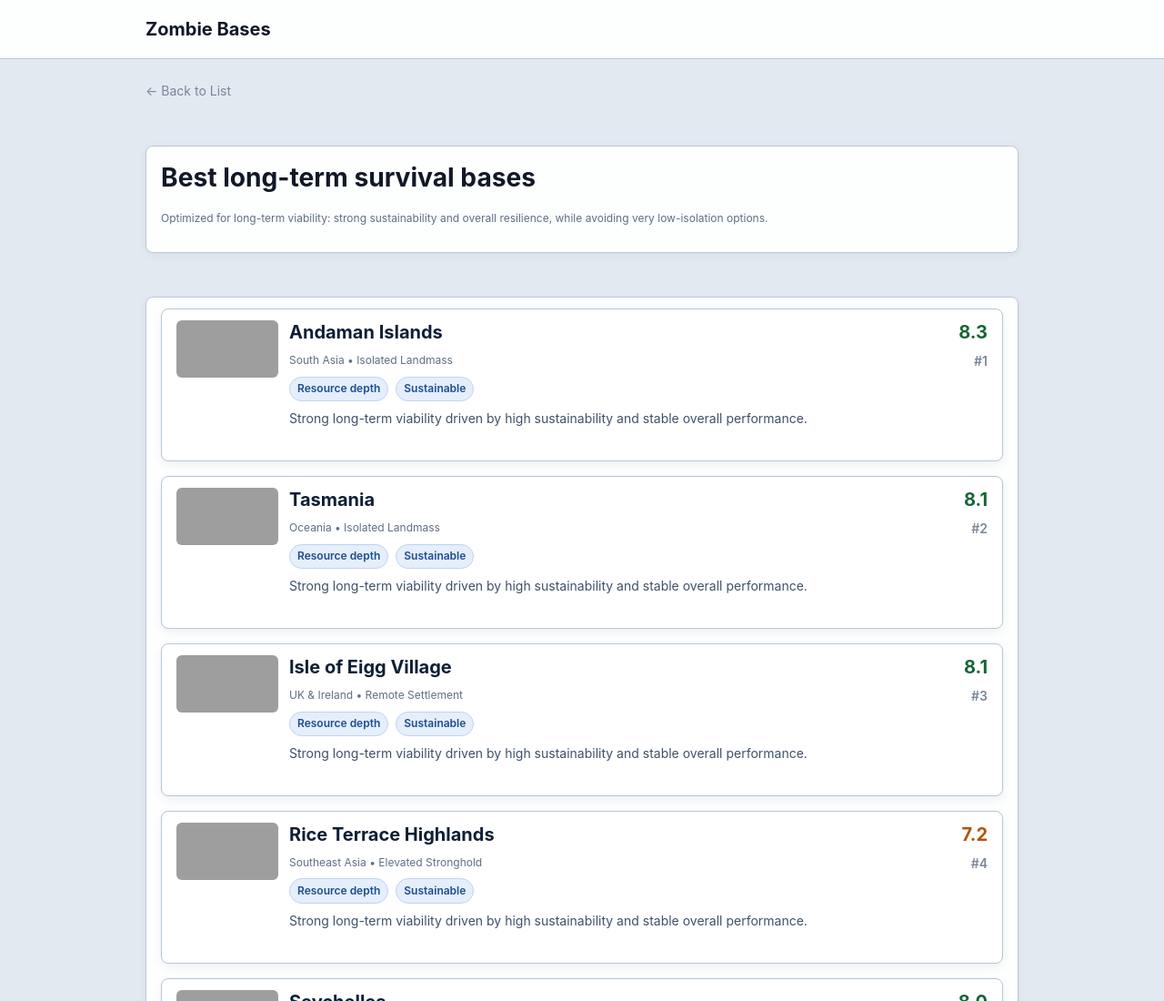
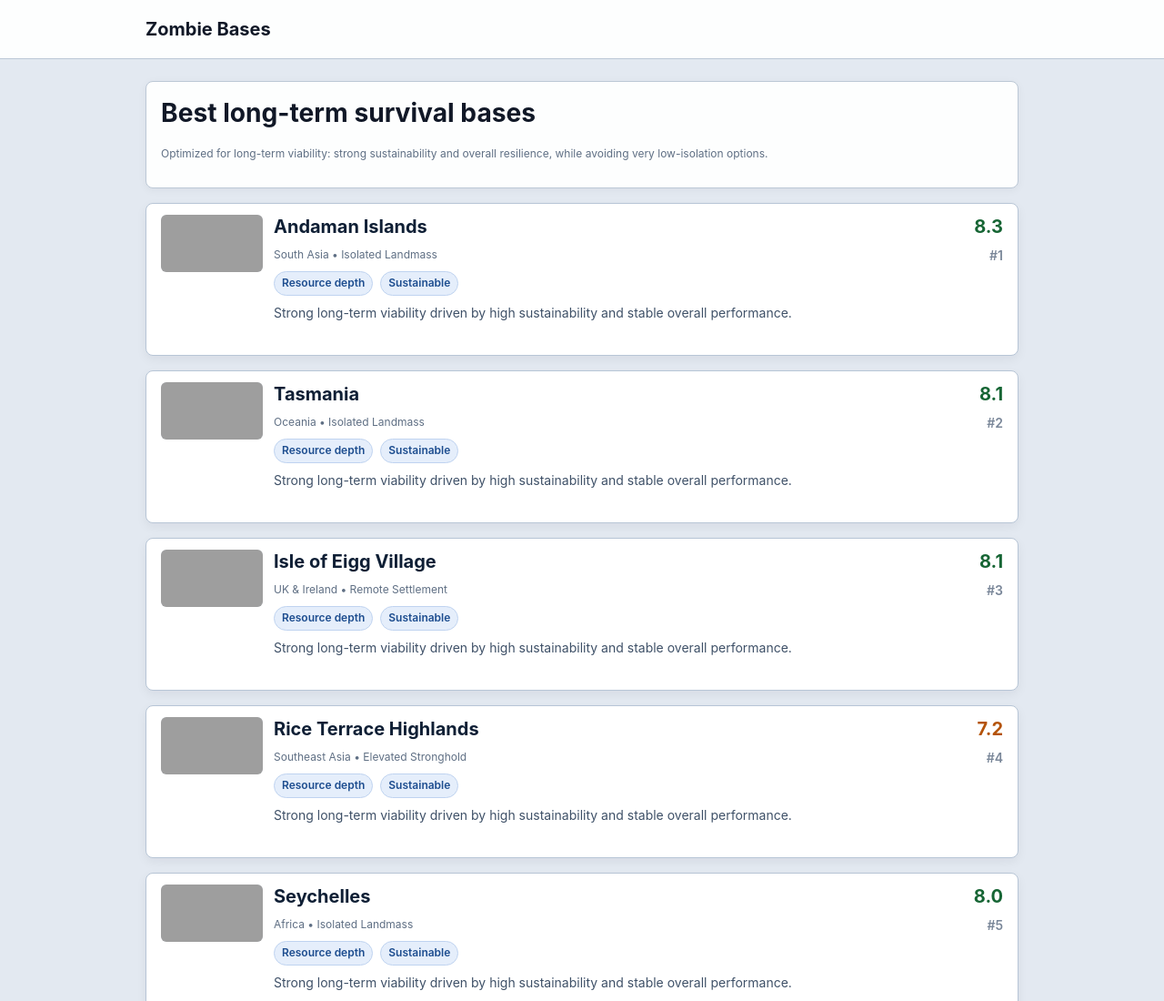
Before and after one commit to csgdavidson/zombiebases, a website: page scenarios.html in a window 1280 px wide. Shown: the top 1100 px of the page at 91% size. Drawn offline with Linux system fonts and the light colour scheme; grey boxes are pictures that could not be loaded.

Commit message:
Align listing pages with homepage card and panel styling

```diff
--- a/css/styles.css
+++ b/css/styles.css
@@ -1251,15 +1251,15 @@ main > * {
 
 /* Cards: rankings explore and ranking list card variants. */
 .rankings-explore {
-  background: #e9eff6;
-  border: 1px solid #c9d6e3;
+  background: var(--surface);
+  border: 1px solid var(--border);
   border-radius: var(--radius-md);
-  padding: calc(var(--space-3) + 4px) var(--space-4);
+  padding: var(--space-4);
   display: flex;
   align-items: flex-start;
   gap: var(--space-3) var(--space-5);
   flex-wrap: wrap;
-  box-shadow: none;
+  box-shadow: 0 2px 10px rgba(15, 23, 42, 0.05);
 }
 
 #map-view {
@@ -1397,16 +1397,23 @@ main > * {
   margin-bottom: 0.25rem;
 }
 
-.rankings-page-header,
-.rankings-list-surface {
+.rankings-page-header {
   background: var(--surface);
   border: 1px solid var(--border);
   border-radius: var(--radius-md);
   box-shadow: 0 2px 10px rgba(15, 23, 42, 0.05);
 }
 
-.rankings-list-surface {
-  padding-top: var(--space-3);
+.listing-main {
+  gap: var(--space-4);
+}
+
+.listing-main .content-section {
+  margin-top: 0;
+}
+
+.listing-results {
+  margin: 0;
 }
 
 .rankings-filter-wrap {
--- a/scenarios.html
+++ b/scenarios.html
@@ -24,8 +24,7 @@
     </div>
   </header>
 
-  <main>
-    <a class="back-link" href="/">← Back to List</a>
+  <main class="listing-main">
 
     <section class="content-section rankings-page-header">
       <h1 id="scenario-title">Scenario discovery</h1>
@@ -33,7 +32,7 @@
       <p id="scenario-status" role="status" aria-live="polite"></p>
     </section>
 
-    <section class="content-section rankings-list-surface" aria-label="Scenario rankings list">
+    <section class="listing-results" aria-label="Scenario rankings list">
       <ol id="scenario-list" class="rankings-list-page"></ol>
       <p id="scenario-empty" hidden>No scenario results available.</p>
     </section>
```
Also changed, not shown: rankings-region.html (+2 -3 lines), rankings-type.html (+2 -3 lines), rankings.html (+2 -3 lines).
